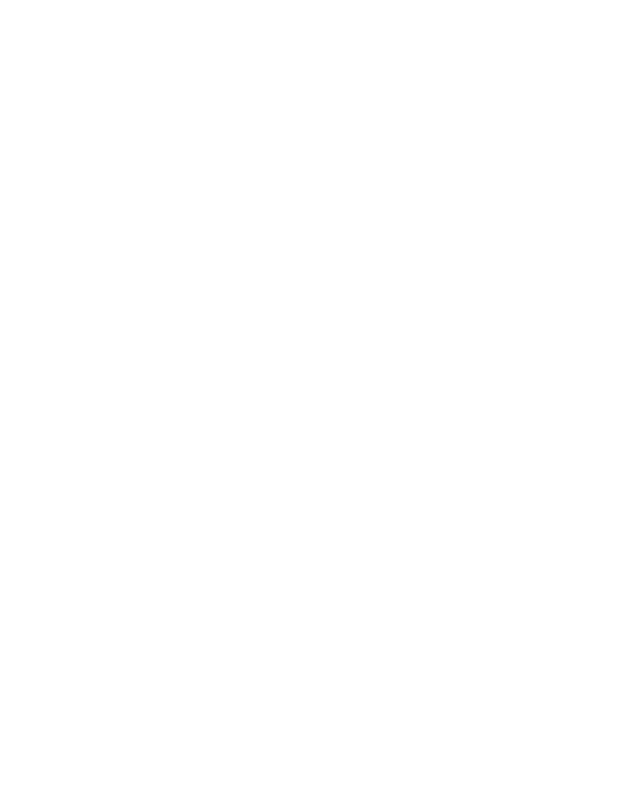
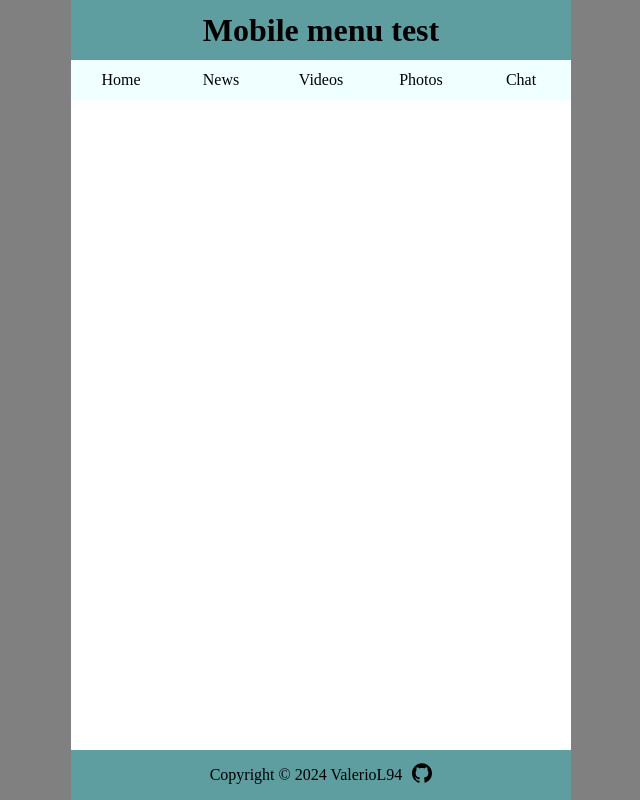
Before and after one commit to ValerioL94/Mobile-menu-test, a website built with webpack: page src/template.html in a window 1280 px wide. Shown: the whole page, without its empty margins (319-959 px from the left). Built offline with nearby package versions, Linux system fonts and the light colour scheme.

Commit message:
Add two types of menu

```diff
--- a/src/index.js
+++ b/src/index.js
@@ -1,6 +1,9 @@
 import './styles.css';
+import menu from './modules/menu';
 
 function importAll(r) {
     r.keys().forEach(r);
 }
 importAll(require.context('/src/images', false, /\.(png|svg|jpg|jpeg|gif)$/));
+
+menu.select();
--- /dev/null
+++ b/src/modules/menu.js
@@ -0,0 +1,17 @@
+const menu = (() => {
+  function select() {
+    const tabs = document.querySelectorAll('header>nav>a');
+    tabs.forEach((tab) =>
+      tab.addEventListener('click', () => {
+        const selectedEL = document.querySelector('.selected');
+        if (selectedEL) selectedEL.classList.remove('selected');
+        tab.classList.add('selected');
+      })
+    );
+  }
+  return {
+    select,
+  };
+})();
+
+export default menu;
--- a/src/styles.css
+++ b/src/styles.css
@@ -3,4 +3,92 @@ body {
   border: 0;
   margin: 0;
   padding: 0;
+  height: 100%;
+  background-color: grey;
 }
+
+#content {
+  margin: auto;
+  height: 100%;
+  max-width: 500px;
+  display: grid;
+  grid-template-rows: 100px 1fr 50px;
+}
+
+header {
+  background-color: cadetblue;
+  display: grid;
+  justify-items: center;
+  align-items: center;
+  grid-template-rows: 60px 40px;
+}
+/*
+nav {
+  background-color: azure;
+  height: 100%;
+  width: 100%;
+  display: flex;
+  align-items: center;
+  gap: 5px;
+  overflow: auto;
+}
+nav > a {
+  cursor: pointer;
+  min-width: 80px;
+  display: flex;
+  justify-content: center;
+  padding: 5px 0;
+  transition: 1s;
+}
+
+nav > a:hover {
+  background-color: blue;
+  color: white;
+}
+.selected {
+  color: white;
+  background-color: blue;
+} */
+
+nav {
+  background-color: azure;
+  display: flex;
+  align-items: center;
+  height: 100%;
+  width: 100%;
+  overflow: hidden;
+}
+nav > a {
+  min-width: 80px;
+  margin: 0 10px;
+  color: inherit;
+  text-align: center;
+  text-decoration: none;
+  cursor: pointer;
+  transition: 0.1s;
+}
+
+a:hover {
+  border-bottom: 5px solid blue;
+  border-radius: 5px;
+}
+.selected {
+  border-bottom: 5px solid blue;
+  border-radius: 5px;
+}
+
+main {
+  background-color: white;
+}
+
+footer {
+  background-color: cadetblue;
+  display: flex;
+  align-items: center;
+  justify-content: center;
+  gap: 10px;
+}
+
+.github {
+  height: 20px;
+}
--- a/src/template.html
+++ b/src/template.html
@@ -1,14 +1,33 @@
-<!DOCTYPE html>
+<!doctype html>
 <html lang="en">
+  <head>
+    <meta charset="UTF-8" />
+    <meta name="viewport" content="width=device-width, initial-scale=1.0" />
+    <title>Mobile menu</title>
+  </head>
 
-<head>
-    <meta charset="UTF-8">
-    <meta name="viewport" content="width=device-width, initial-scale=1.0">
-    <title>Document</title>
-</head>
-
-<body>
-
-</body>
-
+  <body>
+    <div id="content">
+      <header>
+        <h1>Mobile menu test</h1>
+        <nav>
+          <a>Home</a>
+          <a>News</a>
+          <a>Videos</a>
+          <a>Photos</a>
+          <a>Chat</a>
+          <a>Settings</a>
+          <a>Support</a>
+          <a>About</a>
+        </nav>
+      </header>
+      <main></main>
+      <footer>
+        <p>Copyright © 2024 ValerioL94</p>
+        <a href="https://github.com/ValerioL94"
+          ><img class="github" src="images/github.svg" alt="github logo"
+        /></a>
+      </footer>
+    </div>
+  </body>
 </html>
```
Also changed, not shown: src/images/github.svg (added), 1 other file.
